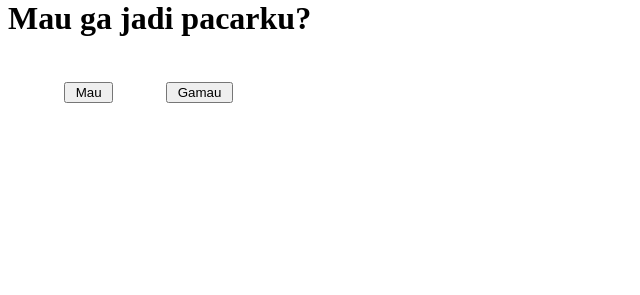
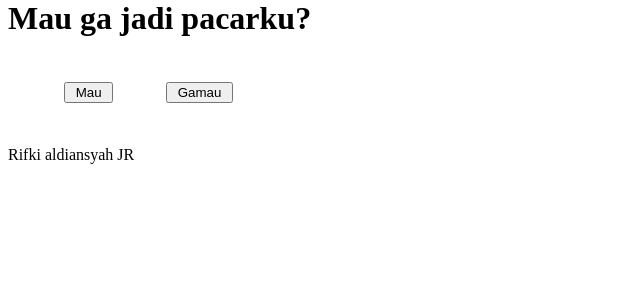
Before and after one commit to rifkialdi/donotopen, a plain HTML site: page index.html in a window 1280 px wide. Shown: the part 288-583 px from the top of the page, without its empty margins (0-640 px from the left). Drawn offline with Linux system fonts and the light colour scheme.

Commit message:
edit script

```diff
--- a/index.html
+++ b/index.html
@@ -43,6 +43,9 @@ height:210px;">
 <div ID="Bn" style="position:absolute; left:166px; top:370px; width:210px; height:210px;">
 <input type="button" value=" Gamau " onMouseOver="f()" />
 </div>
+<br><br><br><br>
+<p>Rifki aldiansyah JR</p>
+
 
 </body>
 </html>
```
